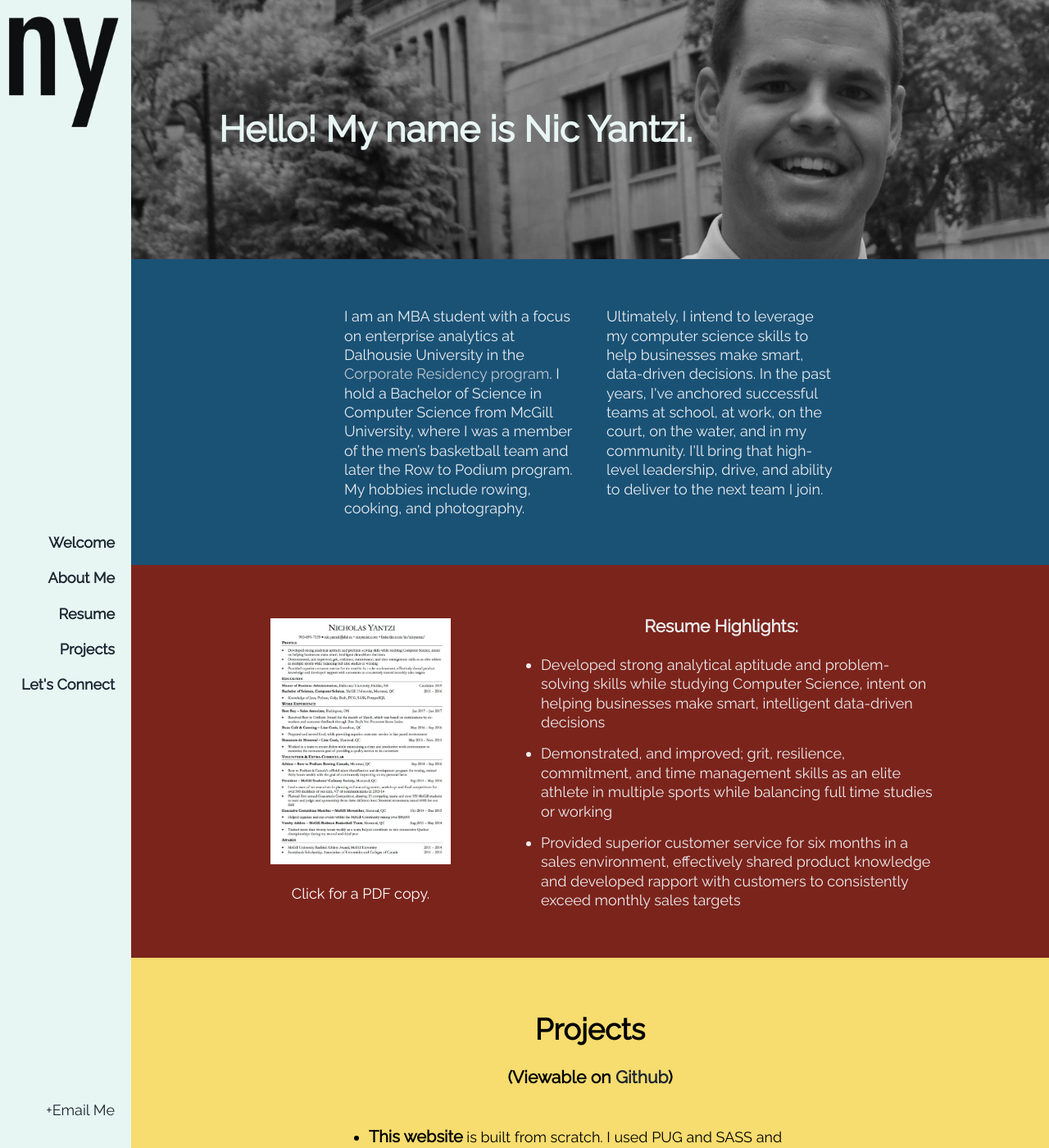
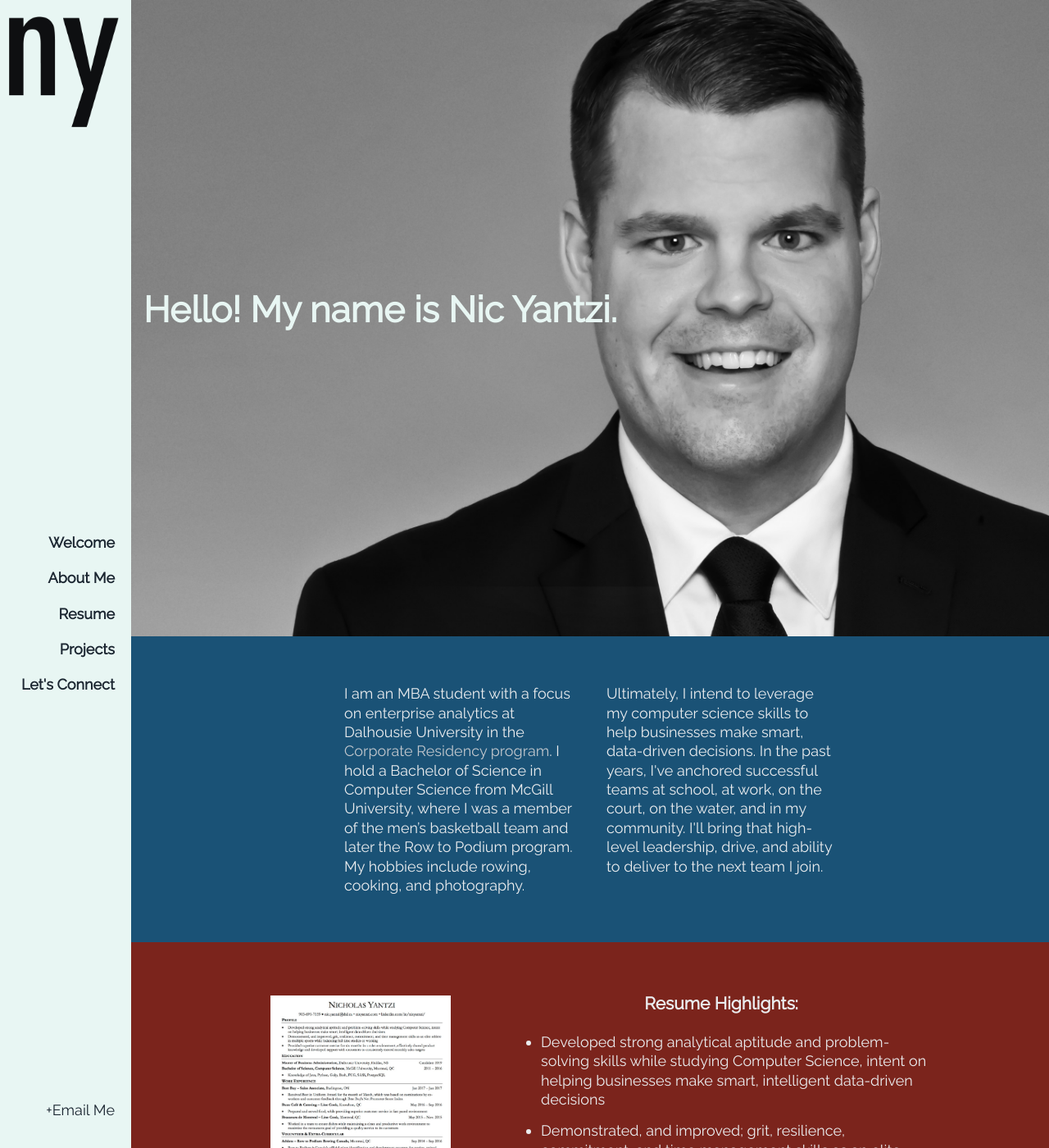
Before and after one commit to nicyantzi/PersonalWebsite, a Jekyll site: the page built from index.html, in a window 1280 px wide and 1400 px high. Shown: the whole window at 82% size. Built offline with Jekyll 4.4.1, drawn with Linux system fonts in a browser that asks for light colours; nearby versions of some CDN libraries.

Commit message:
new photo
new photo

```diff
--- a/_includes/welcome.html
+++ b/_includes/welcome.html
@@ -1 +1 @@
-<section class="welcome" id="welcome"><div class="newSection columnsCentered"><div class="col-headline"><div class="home-lead"><h1>Hello! My name is Nic Yantzi.</h1></div></div><div class="col-2"></div></div></section>
+<section class="welcome" id="welcome"><div class="newSection columnsCentered"><div class="col-headline"><div class="bottom"><div class="home-lead"><h1>Hello! My name is Nic Yantzi.</h1></div></div></div><div class="col-2"></div></div></section>
--- a/_pugfiles/welcome.pug
+++ b/_pugfiles/welcome.pug
@@ -1,6 +1,7 @@
 section.welcome#welcome
   .newSection.columnsCentered
     .col-headline
-      .home-lead
-        h1 Hello! My name is Nic Yantzi.
+      .bottom
+        .home-lead
+          h1 Hello! My name is Nic Yantzi.
     .col-2
--- a/assets/css/main.css
+++ b/assets/css/main.css
@@ -589,14 +589,14 @@ a:hover, a:focus {
             transform: translateY(10%); } }
 
 section.welcome {
-  background-image: url(../img/nic.jpg);
+  background-image: url(../img/YantziNic.jpg);
   background-size: cover;
   background-repeat: no-repeat;
-  background-position: center; }
+  background-position: top; }
   section.welcome section {
-    padding: 60px; }
+    padding: 300px; }
   section.welcome .home-lead {
-    padding: 60px 0;
+    padding: 40px 0;
     color: #E8F6F3; }
 
 section.about {
@@ -779,9 +779,17 @@ section.footer {
     -webkit-box-ordinal-group: 2;
         -ms-flex-order: 1;
             order: 1; }
+  .home-sections .bottom {
+    position: relative;
+    top: -100%;
+    -webkit-transform: translateY(95%);
+        -ms-transform: translateY(95%);
+            transform: translateY(95%);
+    display: block; }
   .home-sections .col-headline {
-    width: 55%;
-    padding: 0 15px;
+    width: 85%;
+    padding: 50px 15px;
+    margin: 200px 0px;
     -webkit-box-sizing: border-box;
             box-sizing: border-box; }
   .home-sections .col-1 {
```
Also changed, not shown: assets/css/3-sections/welcome.sass (+4 -4 lines), assets/css/4-layouts/home.sass (+9 -2 lines), assets/img/YantziNic.jpg (added), assets/img/YantziNic2.jpg (added).
